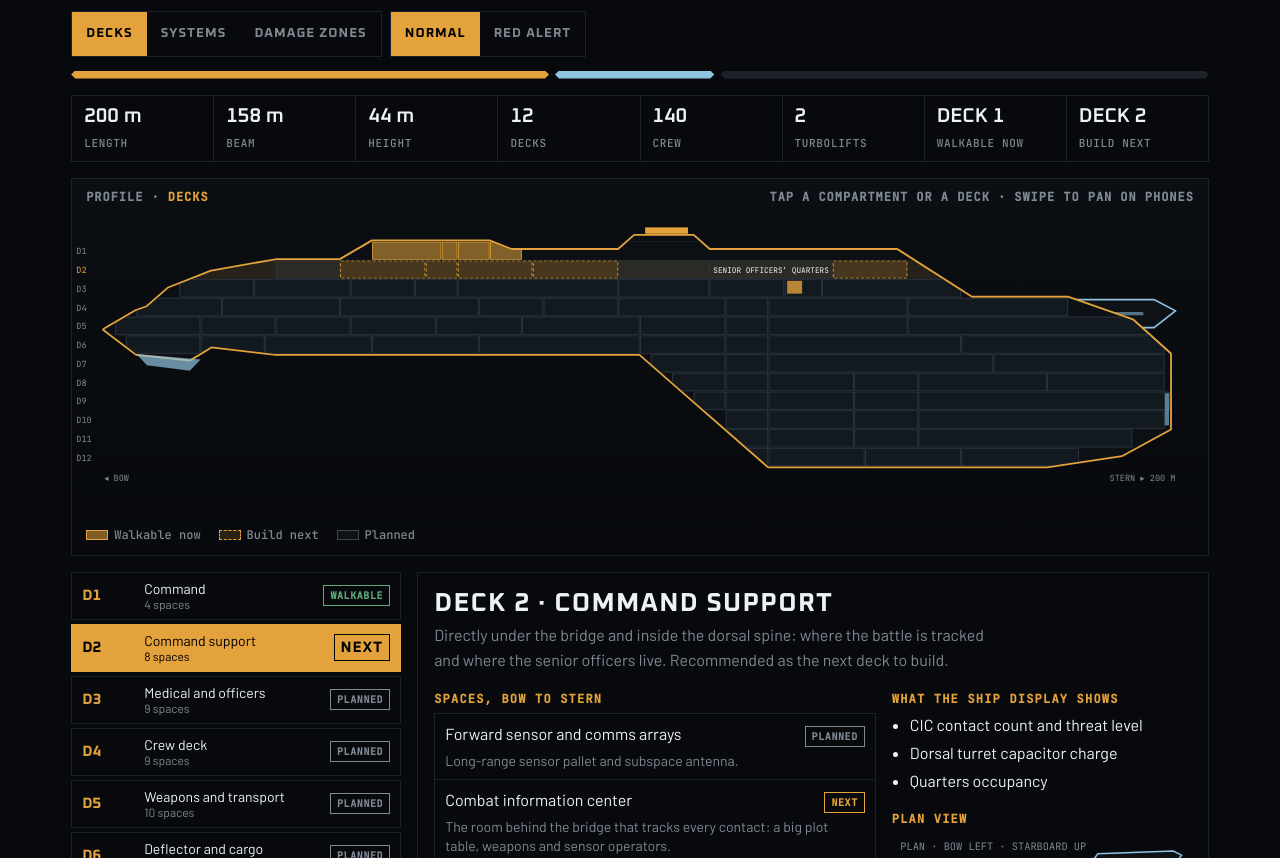
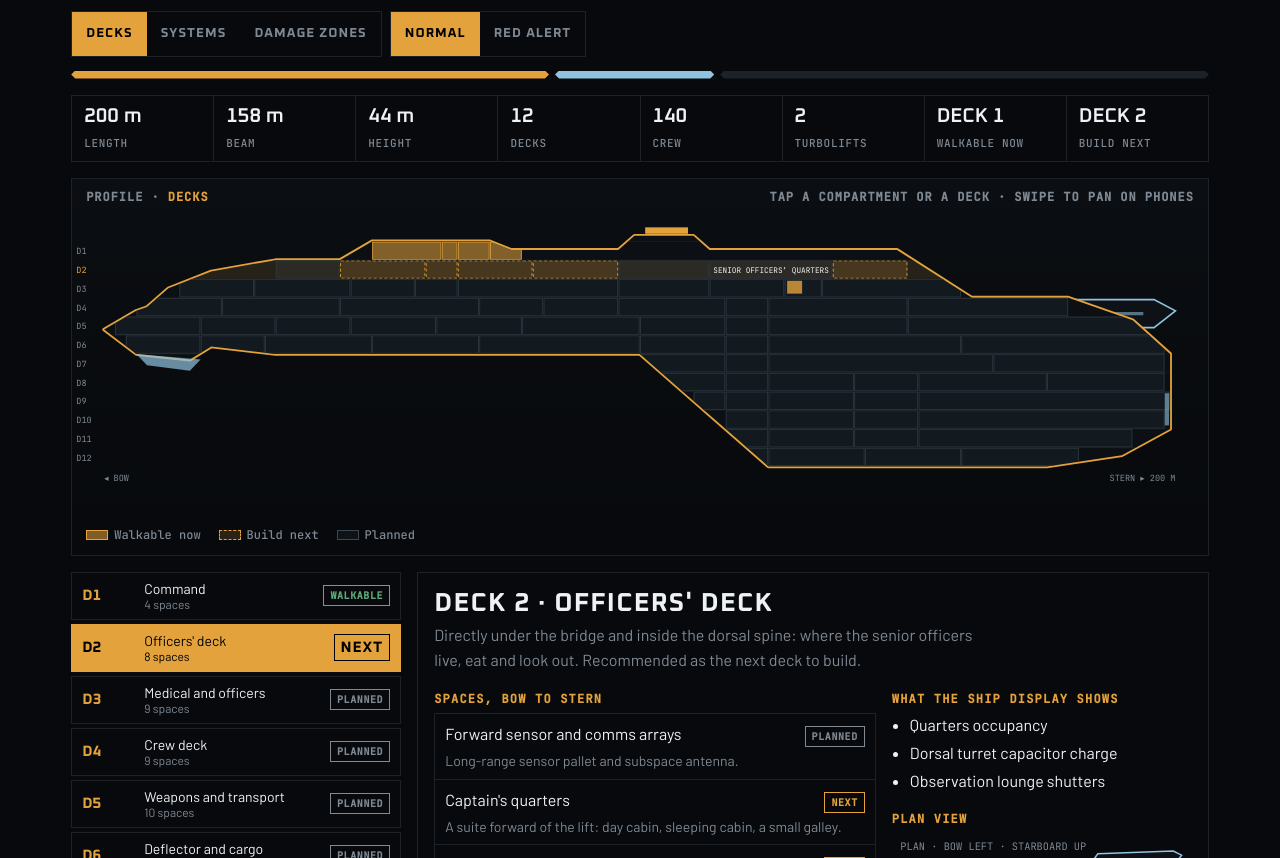
Before and after one commit to dakotamaverick01/uss-defiance, a plain HTML site: page docs/master-systems-display.html in a window 1280 px wide. Shown: the part 94-952 px from the top of the page. Drawn offline with Linux system fonts and the light colour scheme.

Commit message:
Ship display: CIC moves to Deck 7 in the armored rear hull; Deck 2 becomes the officers' deck

```diff
--- a/docs/master-systems-display.html
+++ b/docs/master-systems-display.html
@@ -115,9 +115,9 @@ const DECKS = [
   { n: 1, name: 'Command', role: 'The armored command citadel on top of the saucer. Everything here is already built and walkable.',
     rooms: [[50, 63, 'Main bridge', 'w', 'Command chair, flight, ops, tactical, science, engineering and comms stations, viewscreen.'], [63, 66, 'Turbolift 1', 'w', 'Forward lift. Runs Decks 1 to 6.'], [66, 72, 'Conference room', 'w', 'Senior staff briefings, battle honors.'], [72, 78, 'Ready room and head', 'w', "The captain's office."]],
     shows: ['Alert condition and which stations are crewed', 'Bridge environment', 'Lift 1 position'] },
-  { n: 2, name: 'Command support', role: 'Directly under the bridge and inside the dorsal spine: where the battle is tracked and where the senior officers live. Recommended as the next deck to build.',
-    rooms: [[32, 44, 'Forward sensor and comms arrays', 'p', 'Long-range sensor pallet and subspace antenna.'], [44, 60, 'Combat information center', 'n', 'The room behind the bridge that tracks every contact: a big plot table, weapons and sensor operators.'], [60, 66, 'Lift 1 lobby', 'n', 'Where the lift doors open on Deck 2.'], [66, 80, "Captain's and first officer's quarters", 'n', 'Two suites off the lobby.'], [80, 96, "Officers' wardroom", 'n', 'Officers dine and meet here.'], [96, 113, 'Dorsal turret capacitors', 'p', 'Power banks that feed the dorsal beam turret above.'], [113, 136, 'Senior officers’ quarters', 'p', 'Department heads.'], [136, 150, 'Observation lounge', 'n', 'At the aft end of the spine, with windows looking back over the turret and both nacelles.']],
-    shows: ['CIC contact count and threat level', 'Dorsal turret capacitor charge', 'Quarters occupancy'] },
+  { n: 2, name: "Officers' deck", role: 'Directly under the bridge and inside the dorsal spine: where the senior officers live, eat and look out. Recommended as the next deck to build.',
+    rooms: [[32, 44, 'Forward sensor and comms arrays', 'p', 'Long-range sensor pallet and subspace antenna.'], [44, 60, "Captain's quarters", 'n', 'A suite forward of the lift: day cabin, sleeping cabin, a small galley.'], [60, 66, 'Lift 1 lobby', 'n', 'Where the lift doors open on Deck 2.'], [66, 80, "First officer's quarters", 'n', ''], [80, 96, "Officers' wardroom", 'n', 'Officers dine and meet here.'], [96, 113, 'Dorsal turret capacitors', 'p', 'Power banks that feed the dorsal beam turret above.'], [113, 136, 'Senior officers’ quarters', 'p', 'Department heads.'], [136, 150, 'Observation lounge', 'n', 'At the aft end of the spine, with windows looking back over the turret and both nacelles.']],
+    shows: ['Quarters occupancy', 'Dorsal turret capacitor charge', 'Observation lounge shutters'] },
   { n: 3, name: 'Medical and officers', role: 'Sickbay sits near the lift so casualties reach it fast; officers berth around it.',
     rooms: [[14, 28, 'Forward shield generator', 'p', 'Feeds the forward shield arc.'], [28, 46, 'Sickbay', 'p', 'Eight beds, surgery, isolation ward.'], [46, 58, 'Medical lab and morgue', 'p', ''], [58, 66, 'Lift 1', 'p', ''], [66, 96, "Officers' quarters", 'p', ''], [96, 113, 'Dorsal turret mount', 'p', 'Turret drive and magazine of focusing crystals.'], [113, 127, 'Computer core, upper', 'p', ''], [127, 134, 'Impulse engines', 'p', 'Twin impulse engines at the saucer’s trailing edge.'], [134, 160, 'Crew quarters', 'p', '']],
     shows: ['Sickbay beds in use and casualties', 'Forward shield generator output', 'Impulse engine output'] },
@@ -130,12 +130,12 @@ const DECKS = [
   { n: 6, name: 'Deflector and cargo', role: 'The saucer’s lower deck: the navigational deflector up front and the first cargo bay.',
     rooms: [[4, 18, 'Navigational deflector', 'p', 'Clears debris ahead of the ship.'], [18, 30, 'Lower sensor array', 'p', ''], [30, 50, 'Torpedo loading', 'p', 'Feeds the magazine above.'], [50, 70, 'Cargo bay 1', 'p', ''], [70, 100, 'Crew quarters', 'p', ''], [100, 116, 'Escape pods and EVA prep', 'p', ''], [116, 124, 'Lift 2', 'p', ''], [124, 160, 'Main engineering', 'p', 'Control room and the warp core’s top.'], [160, 198, 'Auxiliary power', 'p', 'Fusion generators for when the core is down.']],
     shows: ['Deflector status', 'Cargo bay contents', 'Auxiliary power reserve'] },
-  { n: 7, name: 'Engineering', role: 'Main engineering’s working floor around the warp core.',
-    rooms: [[102, 116, 'Ventral array capacitors', 'p', ''], [116, 124, 'Lift 2', 'p', ''], [124, 166, 'Main engineering and warp core', 'p', 'The ship’s power plant.'], [166, 198, 'Engineering workshops and spares', 'p', '']],
-    shows: ['Warp core output', 'Ventral array charge', 'Reactor temperature'] },
+  { n: 7, name: 'Engineering and CIC', role: 'Main engineering’s working floor around the warp core, and the combat information center, as deep and well armored as the ship gets.',
+    rooms: [[100, 116, 'Combat information center', 'p', 'Deep in the armored rear hull: the room that tracks every contact, with a big plot table and weapons and sensor operators. Lift 2 is next door.'], [116, 124, 'Lift 2', 'p', ''], [124, 166, 'Main engineering and warp core', 'p', 'The ship’s power plant.'], [166, 198, 'Engineering workshops and spares', 'p', '']],
+    shows: ['CIC contact count and threat level', 'Warp core output', 'Reactor temperature'] },
   { n: 8, name: 'Propulsion', role: 'Fuel feed into the core, nacelle field control, and the ventral beam array.',
-    rooms: [[106, 116, 'Ventral beam array', 'p', 'The ship’s lower beam weapon.'], [116, 124, 'Lift 2', 'p', ''], [124, 140, 'Matter injection', 'p', ''], [140, 152, 'Warp core', 'p', ''], [152, 176, 'Nacelle field control', 'p', 'Port and starboard warp field coils are run from here.'], [176, 198, 'Shuttle maintenance', 'p', '']],
-    shows: ['Nacelle field strength, port and starboard', 'Matter injection rate'] },
+    rooms: [[104, 116, 'Ventral beam array and capacitors', 'p', 'The ship’s lower beam weapon and its power banks.'], [116, 124, 'Lift 2', 'p', ''], [124, 140, 'Matter injection', 'p', ''], [140, 152, 'Warp core', 'p', ''], [152, 176, 'Nacelle field control', 'p', 'Port and starboard warp field coils are run from here.'], [176, 198, 'Shuttle maintenance', 'p', '']],
+    shows: ['Ventral array charge', 'Nacelle field strength, port and starboard', 'Matter injection rate'] },
   { n: 9, name: 'Flight deck', role: 'The shuttlebay, opening off the stern, with flight operations beside it.',
     rooms: [[110, 116, 'Cargo bay 2', 'p', ''], [116, 124, 'Lift 2', 'p', ''], [124, 140, 'Flight operations', 'p', 'Pilots’ ready room and bay control.'], [140, 152, 'Warp core', 'p', ''], [152, 199, 'Shuttlebay', 'p', 'Two shuttles. The launch doors open aft.']],
     shows: ['Shuttles aboard and launch doors', 'Bay pressure'] },
```
